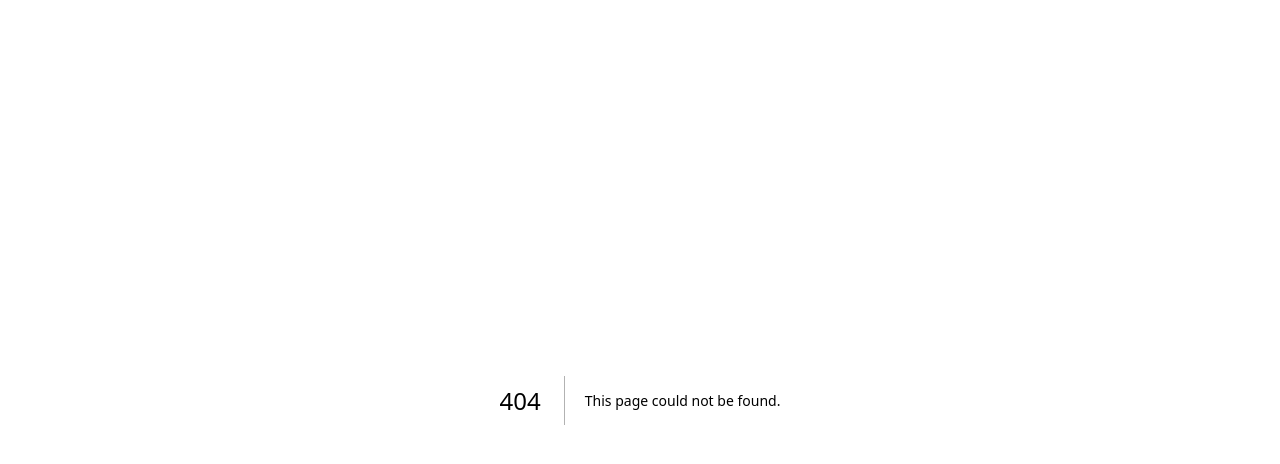
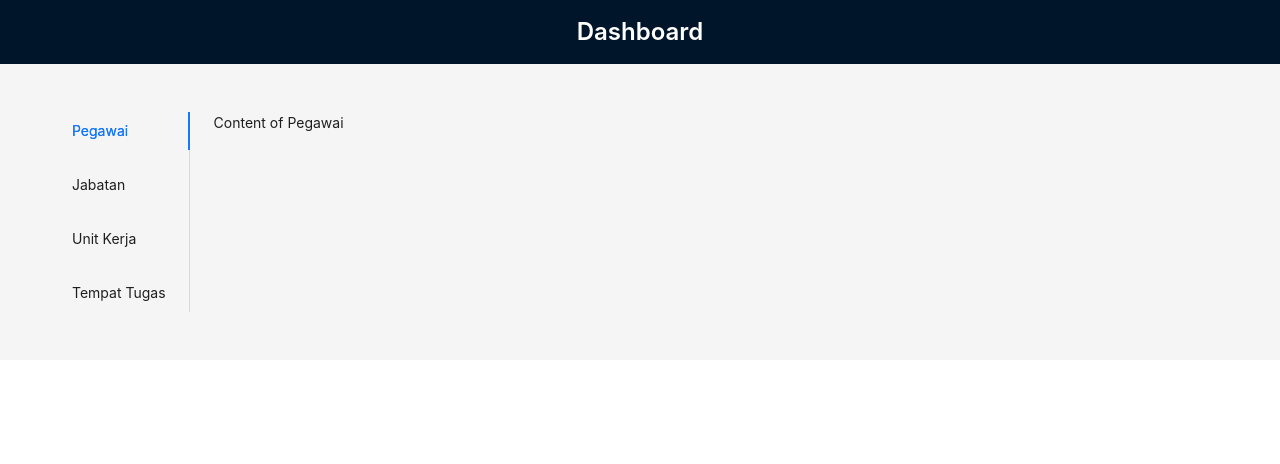
Before and after one commit to xmall75/entwickler-test, a Next.js app in the folder frontend/: page /dashboard in a window 1280 px wide. Before the commit this address had no page. Shown: the top 464 px of the page. Built offline with nearby package versions, Linux system fonts and the light colour scheme.

Commit message:
feat: add dashboard content and header

```diff
--- /dev/null
+++ b/frontend/src/app/dashboard/page.tsx
@@ -0,0 +1,14 @@
+import Navbar from '@/components/Navbar';
+import { Layout } from 'antd';
+import DashboardContent from '@/components/DashboardContent';
+
+const DashboardPage = () => {
+  return (
+    <Layout>
+      <Navbar />
+      <DashboardContent />
+    </Layout>
+  );
+};
+
+export default DashboardPage;
--- /dev/null
+++ b/frontend/src/components/DashboardContent.tsx
@@ -0,0 +1,40 @@
+'use client';
+
+import { Tabs } from 'antd';
+
+const SidebarContent = [
+  {
+    label: 'Pegawai',
+    key: 'pegawai',
+    children: 'Content of Pegawai',
+  },
+  {
+    label: 'Jabatan',
+    key: 'jabatan',
+    children: 'Content of Jabatan',
+  },
+  {
+    label: 'Unit Kerja',
+    key: 'unit-kerja',
+    children: 'Content of Unit Kerja',
+  },
+  {
+    label: 'Tempat Tugas',
+    key: 'tempat-tugas',
+    children: 'Content of Tempat Tugas',
+  },
+];
+
+const DashboardContent = () => {
+  return (
+    <div style={{ padding: '48px 48px' }}>
+      <Tabs
+        defaultActiveKey='pegawai'
+        tabPosition='left'
+        items={SidebarContent}
+      />
+    </div>
+  );
+};
+
+export default DashboardContent;
--- /dev/null
+++ b/frontend/src/components/Navbar.tsx
@@ -0,0 +1,29 @@
+'use client';
+import { Layout, Typography } from 'antd';
+
+const { Header } = Layout;
+const { Title } = Typography;
+
+const Navbar = () => {
+  return (
+    <Header
+      style={{
+        display: 'flex',
+        justifyContent: 'center',
+        alignItems: 'center',
+      }}
+    >
+      <Title
+        level={3}
+        style={{
+          color: 'white',
+          margin: 0,
+        }}
+      >
+        Dashboard
+      </Title>
+    </Header>
+  );
+};
+
+export default Navbar;
```
